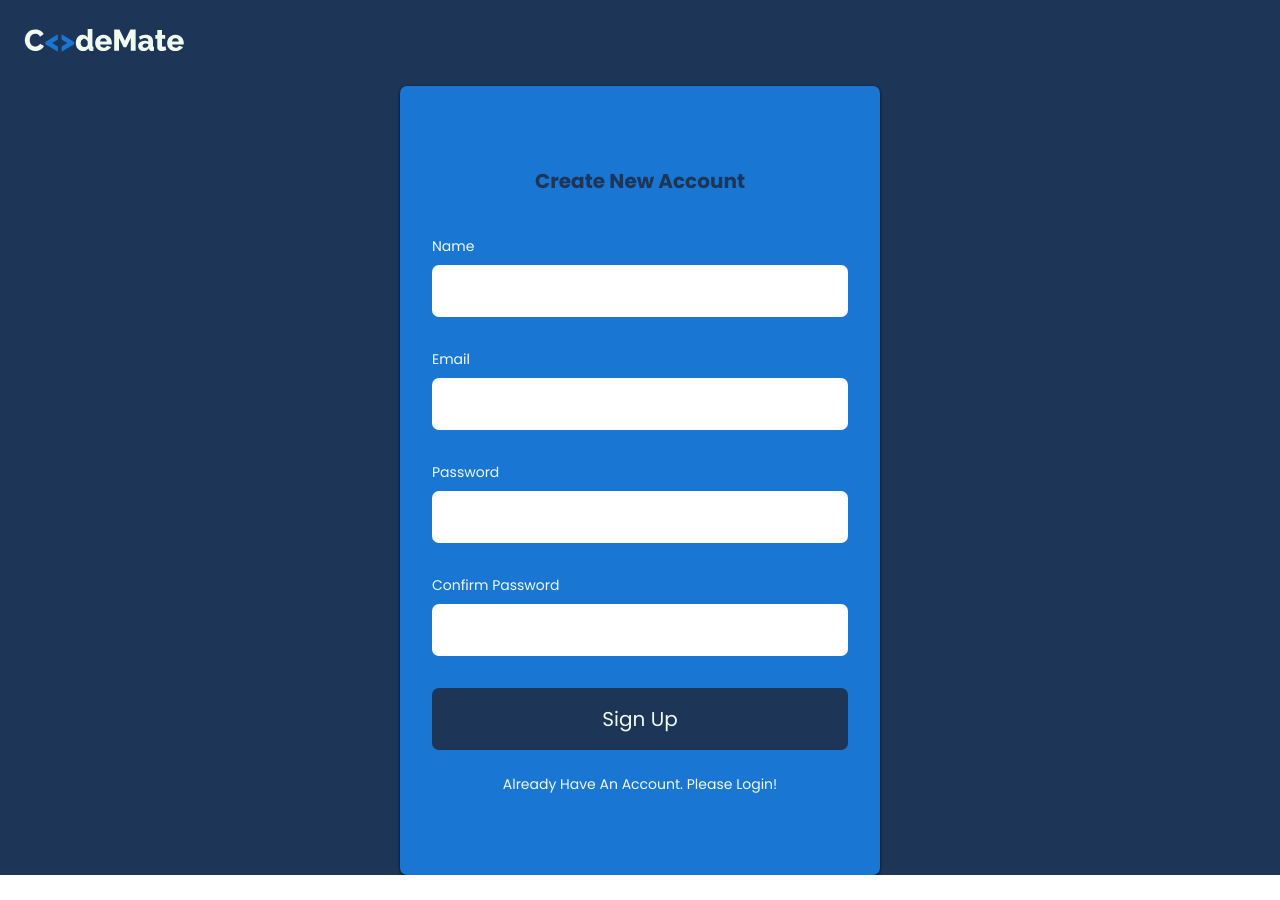
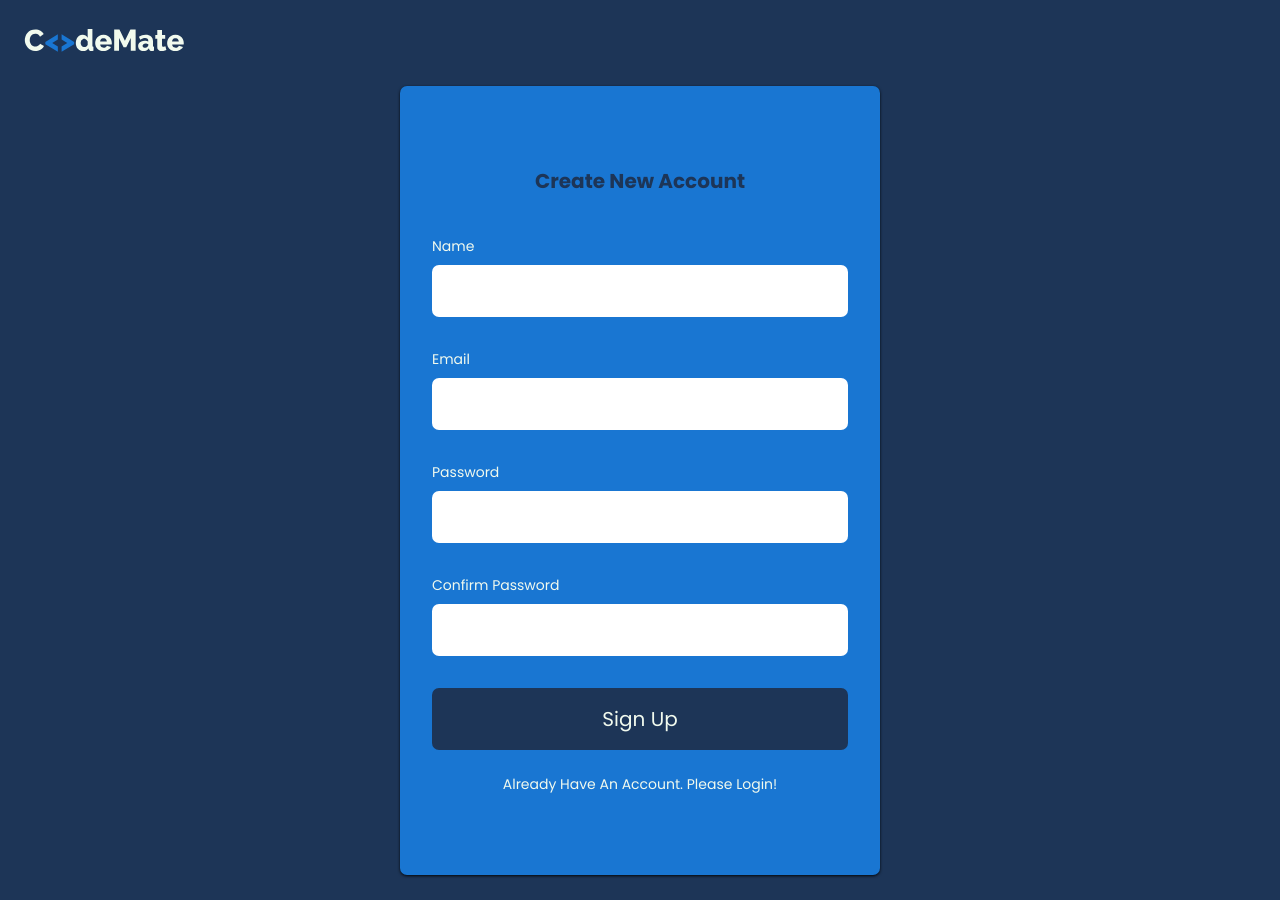
Before and after one commit to paramjani12/CodeMate, a React (Create React App) app in the folder frontend/: page /signup in a window 1280 px wide. Before the commit the page ends 875 px from the top, so only its background shows below. Built offline with nearby package versions, Linux system fonts and the light colour scheme; a web font is replaced by a local one.

Commit message:
Update SignupElements.js

```diff
--- a/frontend/src/components/Signup/SignupElements.js
+++ b/frontend/src/components/Signup/SignupElements.js
@@ -2,7 +2,7 @@ import styled from 'styled-components';
 import {Link} from 'react-router-dom';
 
 export const Container = styled.div`
-    min-height: 692px;
+    min-height: 900px;
     // position: fixed;
     bottom: 0;
     left: 0;
```
